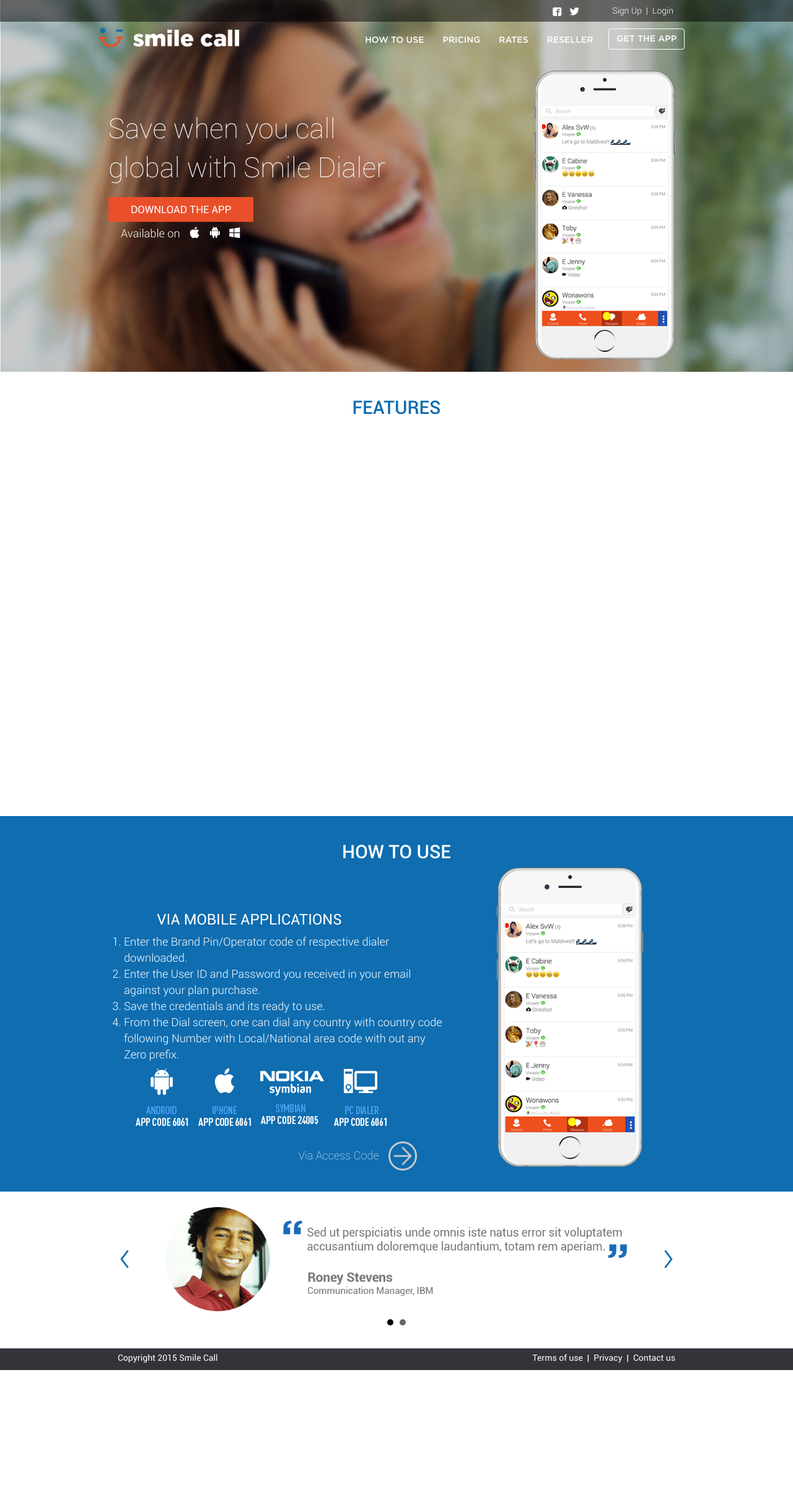
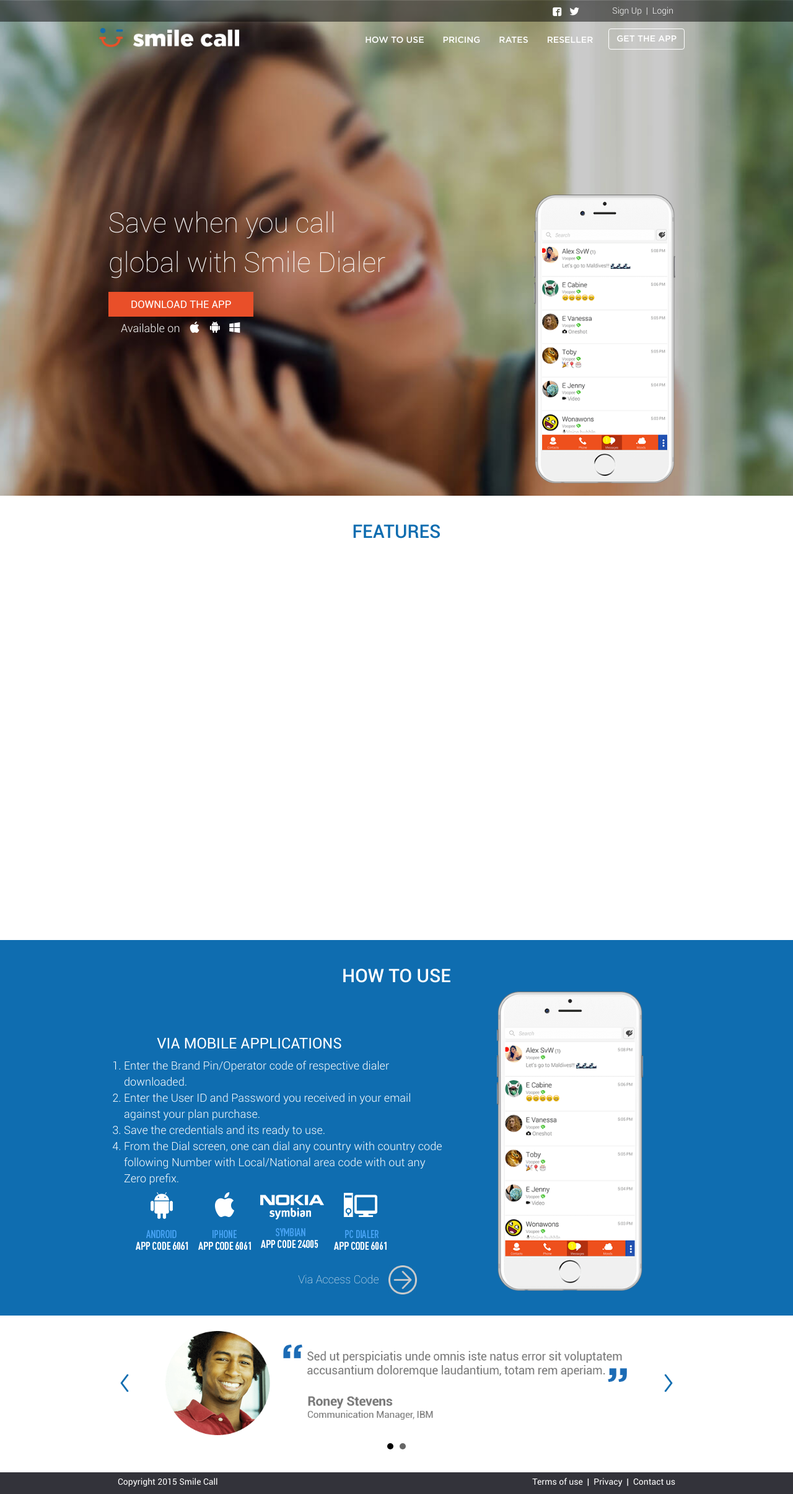
Before and after one commit to ar1kumar/smileCall, a PHP site: page /index.php in a window 1280 px wide. Shown: the whole page at 62% size. Before the commit the page ends 2211 px from the top, so only its background shows below. Run offline with PHP 8.4, Linux system fonts and the light colour scheme; some web fonts are replaced.

Commit message:
made the cover section full screen || Changed landing page text position

```diff
--- a/css/main.css
+++ b/css/main.css
@@ -326,7 +326,7 @@
 .cover{
   background: url('../img/cover_bg.jpg')center center fixed;
   width: 100%;
-  height: 600px;
+  /*height: 600px;*/
   -webkit-background-size: cover;
   background-size: cover;
   overflow: hidden;
--- a/js/main.js
+++ b/js/main.js
@@ -5,9 +5,9 @@
   var coverHeight;
 
   //Set cover height for full screen
-  // $('.cover').css({
-  //   'height' : $(window).height()+'px'
-  // })
+  $('.cover').css({
+    'height' : $(window).height()+'px'
+  })
 
   coverHeight = $('.cover').height();
     function landing_page_anim(){
@@ -18,7 +18,8 @@
           'margin-top':(coverPhoneTop-20)+'px'
         })
 
-        coverCopyTop = ( (coverHeight - $('.top_bar').height() - $('navbar').height()) - $('.cover_text').height() )/2;
+        //coverCopyTop = ( (coverHeight - $('.top_bar').height() - $('navbar').height()) - $('.cover_text').height() )/2;
+        coverCopyTop = ((coverHeight - $('.cover_text').height())/2)+$('.top_bar').height() + $('navbar').height();
         $('.cover_copy').css({
           'margin-top':coverCopyTop+'px'
         })
```
